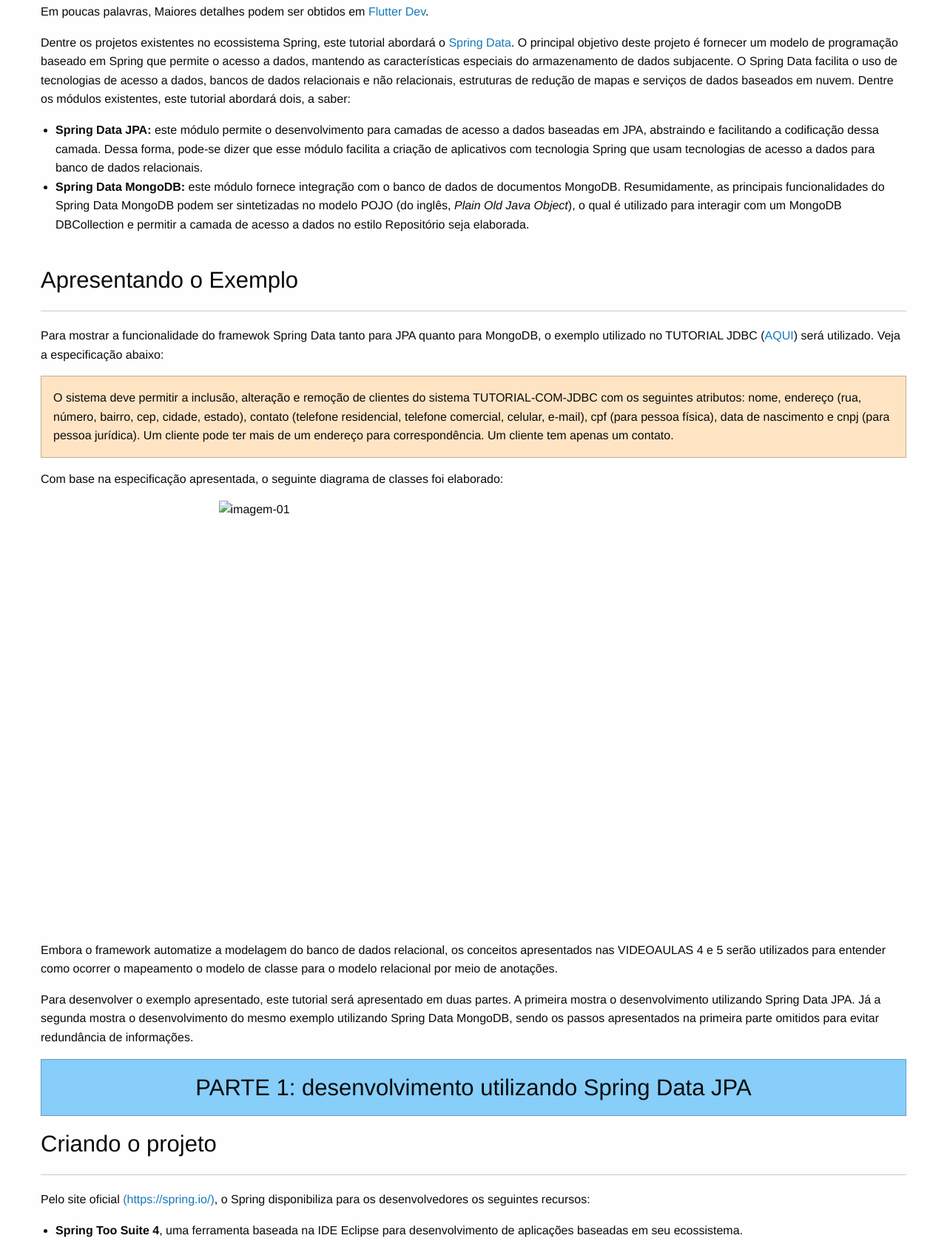
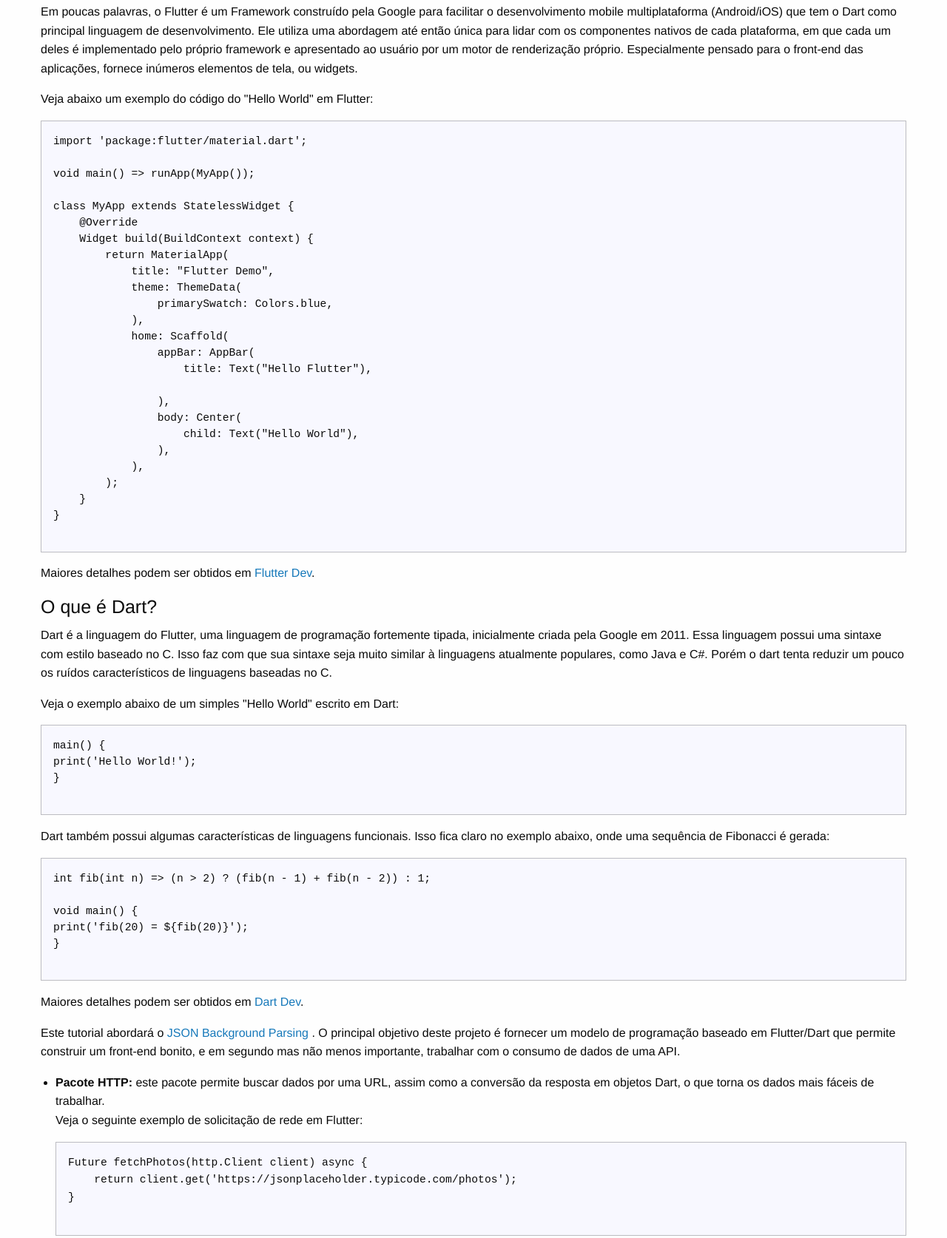
Before and after one commit to JuliaOP/SOO_Template_Grupo06, a plain HTML site: page public_html/grupo-06/tutoriais/tutorial3/tutorial3.html in a window 1280 px wide. Shown: the part 1279-2953 px from the top of the page at 74% size. Drawn offline with Linux system fonts and the light colour scheme; files whose address does not match are found by name.

Commit message:
avanços no tutorial

```diff
--- a/public_html/grupo-06/tutoriais/tutorial3/tutorial3.html
+++ b/public_html/grupo-06/tutoriais/tutorial3/tutorial3.html
@@ -112,37 +112,153 @@
                         <hr>
                         <h4>O que é Flutter?</h4>
                         <p>
-                            Em poucas palavras, Maiores detalhes podem ser obtidos em
+                            Em poucas palavras, o Flutter é um Framework construído pela Google
+                            para facilitar o desenvolvimento mobile multiplataforma (Android/iOS)
+                            que tem o Dart como principal linguagem de desenvolvimento. Ele utiliza
+                            uma abordagem até então única para lidar com os componentes nativos de cada
+                            plataforma, em que cada um deles é implementado pelo próprio framework e
+                            apresentado ao usuário por um motor de renderização próprio. Especialmente
+                            pensado para o front-end das aplicações, fornece inúmeros elementos de tela,
+                            ou widgets.
+                            <p>Veja abaixo um exemplo do código do "Hello World" em Flutter:
+                            </p><div class="callout sourceCode">
+                                <pre>
+import 'package:flutter/material.dart';
+
+void main() => runApp(MyApp());
+
+class MyApp extends StatelessWidget {
+    @Override
+    Widget build(BuildContext context) {
+        return MaterialApp(
+            title: "Flutter Demo",
+            theme: ThemeData(
+                primarySwatch: Colors.blue,
+            ),
+            home: Scaffold(
+                appBar: AppBar(
+                    title: Text("Hello Flutter"),
+
+                ),
+                body: Center(
+                    child: Text("Hello World"),
+                ),
+            ),
+        );
+    }
+}
+                                    </pre>
+                            </div>
+
+                            Maiores detalhes podem ser obtidos em
                             <a href="https://flutter.dev/" target="_blank">Flutter
                                 Dev</a>.
                         </p>
-
-                        <p>
-                            Dentre os projetos existentes no ecossistema Spring, este tutorial
-                            abordará o <a href="https://spring.io/projects/spring-data" target="_blank">Spring
-                                Data</a>. O principal objetivo deste projeto é fornecer um modelo de
-                            programação baseado em Spring que permite o acesso a dados, mantendo
-                            as características especiais do armazenamento de dados subjacente.
-                            O Spring Data facilita o uso de tecnologias de acesso a dados,
-                            bancos de dados relacionais e não relacionais, estruturas de redução
-                            de mapas e serviços de dados baseados em nuvem. Dentre os módulos
-                            existentes, este tutorial abordará dois, a saber:
+                        <h4>O que é Dart?</h4>
+                        <p>
+                            Dart é a linguagem do Flutter, uma linguagem de programação fortemente tipada,
+                            inicialmente criada pela Google em 2011. Essa linguagem possui uma sintaxe com estilo baseado no C.
+                            Isso faz com que sua sintaxe seja muito similar à linguagens atualmente populares,
+                            como Java e C#. Porém o dart tenta reduzir um pouco os ruídos característicos de
+                            linguagens baseadas no C.
+
+                                <p>
+                                     Veja o exemplo abaixo de um simples "Hello World" escrito em Dart:
+                                    </p>
+
+                                <div class="callout sourceCode">
+                                    <pre>
+main() {
+print('Hello World!');
+}
+                                        </pre>
+                                </div>
+                        </p>
+                        <p>
+                            Dart também possui algumas características de linguagens funcionais. Isso fica claro
+                        no exemplo abaixo, onde uma sequência de Fibonacci é gerada:</p>                           </p>
+
+                       <div class="callout sourceCode">
+                           <pre>
+int fib(int n) => (n > 2) ? (fib(n - 1) + fib(n - 2)) : 1;
+
+void main() {
+print('fib(20) = ${fib(20)}');
+}
+                               </pre>
+                       </div>
+               </p>
+               <p>Maiores detalhes podem ser obtidos em
+                <a href="https://dart.dev/guides/language/language-tour" target="_blank">Dart
+                    Dev</a>. </p>
+
+
+
+                        <p>
+                            Este tutorial abordará o <a href="https://flutter.dev/docs/cookbook/networking/background-parsing" target="_blank">JSON Background
+                                Parsing
+                        </a>. O principal objetivo deste projeto é fornecer um modelo de
+                            programação baseado em Flutter/Dart que permite construir um front-end bonito, e em segundo mas não menos
+                            importante, trabalhar com o consumo de dados de uma API.
+
+
                         </p>
                         <ul>
                             <li>
-                                <b>Spring Data JPA:</b> este módulo permite o desenvolvimento para camadas de
-                                acesso a dados baseadas em JPA, abstraindo e facilitando a codificação
-                                dessa camada. Dessa forma, pode-se dizer que esse módulo facilita a
-                                criação de aplicativos com tecnologia Spring que usam tecnologias de
-                                acesso a dados para banco de dados relacionais.
+                                <b>Pacote HTTP:</b> este pacote permite buscar dados por uma URL, assim como a conversão da resposta
+                                em objetos Dart, o que torna os dados mais fáceis de trabalhar.
+                                <p>Veja o seguinte exemplo de solicitação de rede em Flutter:</p>
+                                <div class="callout sourceCode">
+                                    <pre>
+Future<http.Response> fetchPhotos(http.Client client) async {
+    return client.get('https://jsonplaceholder.typicode.com/photos');
+}
+                                        </pre>
+                                </div>
                             </li>
                             <li>
-                                <b>Spring Data MongoDB:</b> este módulo fornece integração com o banco de
-                                dados de documentos MongoDB. Resumidamente, as principais funcionalidades
-                                do Spring Data MongoDB podem ser sintetizadas no modelo POJO (do inglês,
-                                <i>Plain Old Java Object</i>), o qual é utilizado para interagir com um
-                                MongoDB DBCollection e permitir a camada de acesso a dados no estilo
-                                Repositório seja elaborada.
+                                <b>Biblioteca 'dart:convert':</b> O Flutter tem esta biblioteca integrada que inclui um codificador e
+                                decodificador JSON simples. Podemos serializar um modelo JSON inline ou então dentro de classes de modelo:
+                                <p>Veja o seguinte exemplo JSON:</p>
+                                <div class="callout sourceCode">
+                                    <pre>
+{
+    "name": "John Smith",
+    "email": "john@example.com"
+    }
+                                        </pre>
+                                </div>
+                                <p>Veja a serialização deste JSON inline:</p>
+                                <div class="callout sourceCode">
+                                    <pre>
+Map<String, dynamic> user = jsonDecode(jsonString);
+
+print('Howdy, ${user['name']}!');
+print('We sent the verification link to ${user['email']}.');
+                                        </pre>
+                                </div>
+
+                                <p>Veja a serialização deste JSON dentro da classe modelo <b>user.dart</b>:</p>
+                                <div class="callout sourceCode">
+                                    <pre>
+class User {
+    final String name;
+    final String email;
+
+    User(this.name, this.email);
+
+    User.fromJson(Map<String, dynamic> json)
+    : name = json['name'],
+        email = json['email'];
+
+    Map<String, dynamic> toJson() =>
+    {
+    'name': name,
+    'email': email,
+    };
+}
+                                        </pre>
+                                </div>
                             </li>
                         </ul>
                     </div>
@@ -154,10 +270,7 @@
                         <h3> Apresentando o Exemplo</h3>
                         <hr>
                         <p>
-                            Para mostrar a funcionalidade do framewok Spring Data tanto para JPA
-                            quanto para MongoDB, o exemplo utilizado no TUTORIAL JDBC
-                            (<a href="../tutorial2/tutorial2.html" target="_blank">AQUI</a>) será
-                            utilizado. Veja a especificação abaixo:
+
                         </p>
 
                         <div class="callout fundoEspRequisitos">
@@ -170,25 +283,10 @@
                                 correspondência. Um cliente tem apenas um contato.
                             </p>
                         </div>
-                        <p>
-                            Com base na especificação apresentada, o seguinte diagrama de classes foi elaborado:
-                        </p>
-                        <img class="float-center" src="imagem/imagem-01.png" width="689" height="547" alt="imagem-01"/>
 
                         <br>
                         <br>
-                        <p>
-                            Embora o framework automatize a modelagem do banco de dados relacional, os conceitos
-                            apresentados nas VIDEOAULAS 4 e 5 serão utilizados para entender como ocorrer o
-                            mapeamento o modelo de classe para o modelo relacional por meio de anotações.
-                        </p>
-
-                        <p>
-                            Para desenvolver o exemplo apresentado, este tutorial será apresentado em duas partes. A
-                            primeira mostra o desenvolvimento utilizando Spring Data JPA. Já a segunda mostra o desenvolvimento
-                            do mesmo exemplo utilizando Spring Data MongoDB, sendo os passos apresentados na primeira parte
-                            omitidos para evitar redundância de informações.
-                        </p>
+
                     </div>
 
                     <div class="cell small-12">
```
